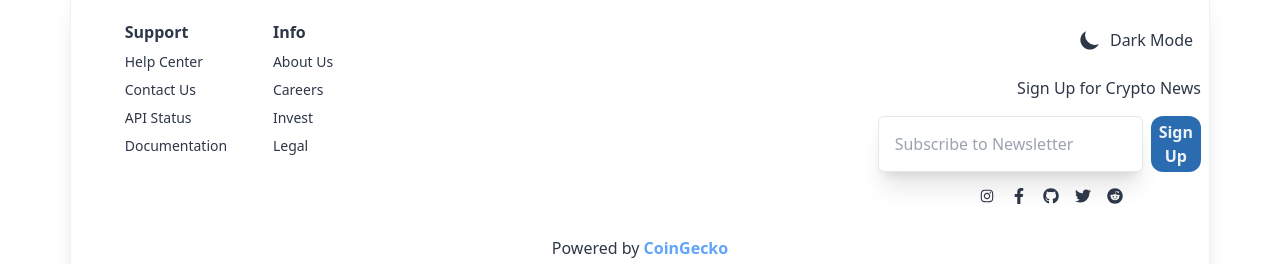
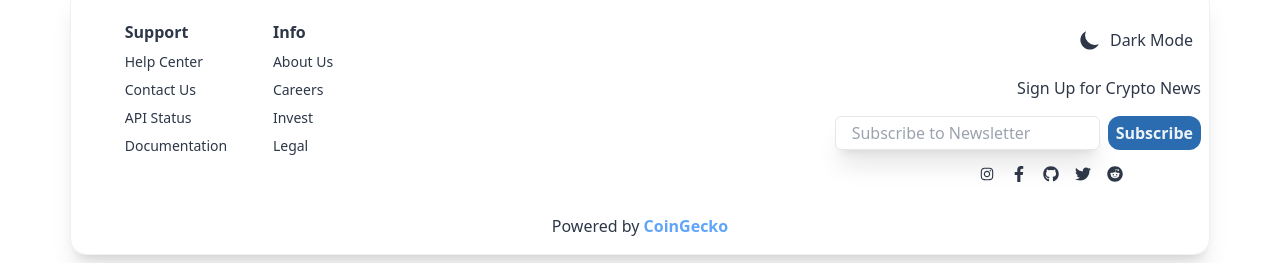
Before and after one commit to sravantp7/cryptobase-react-app, a React (Vite) app: page /coins/1 in a window 1280 px wide. Shown: the part 671-935 px from the top of the page. Built offline with nearby package versions, Linux system fonts and the light colour scheme; no server answers.

Commit message:
typo fix + disabled scrollbar

```diff
--- a/src/components/Footer.jsx
+++ b/src/components/Footer.jsx
@@ -39,7 +39,7 @@ const Footer = () => {
               <div>
                 <form className='flex justify-center md:justify-end py-4 flex-col md:flex-row gap-2'>
                   <input className='border shadow-xl bg-primary rounded-md px-4 py-1 outline-none text-black' type="email" placeholder='Subscribe to Newsletter' />
-                  <button className='rounded-xl bg-button text-btnText px-2 font-bold w-[100px] py-1 mx-auto'>Sign Up</button>
+                  <button className='rounded-xl bg-button text-btnText px-2 font-bold w-[100px] py-1 mx-auto'>Subscribe</button>
                 </form>
               </div>
               <div className='flex gap-4 justify-center'>
--- a/src/index.css
+++ b/src/index.css
@@ -8,6 +8,10 @@
 
 .rounded-div {
     @apply border border-secondary rounded-2xl shadow-xl bg-primary px-2 max-w-[1140px] w-full mx-auto;
+}
+
+::-webkit-scrollbar {
+    display: none;
 }
 
 .dark {
```
